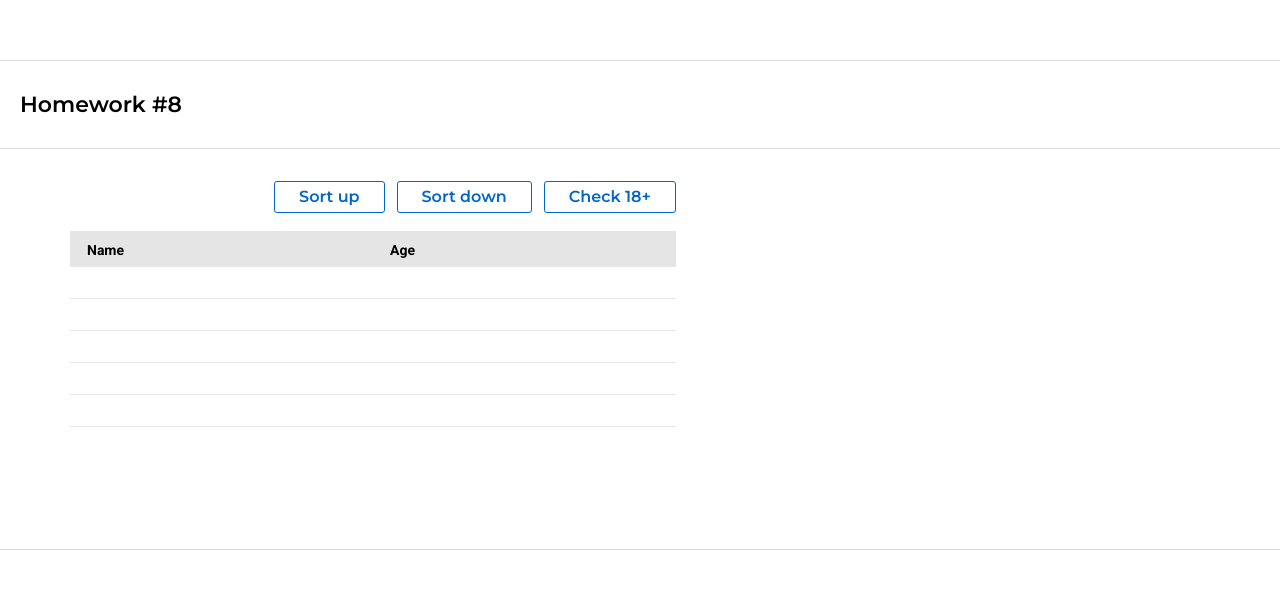
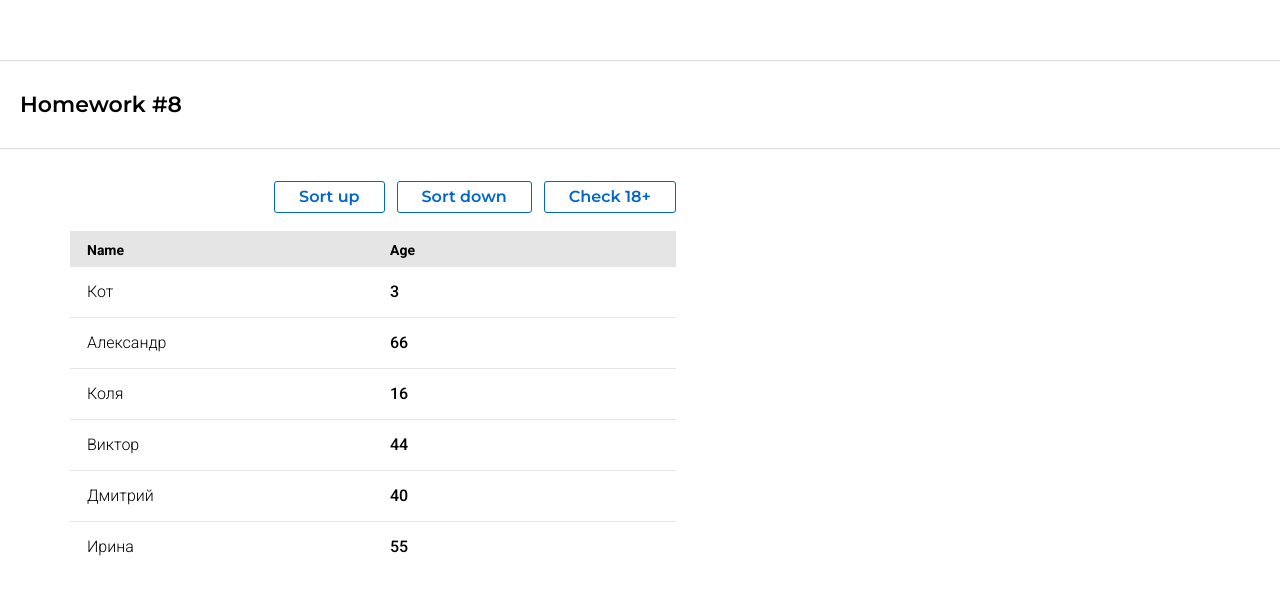
Before and after one commit to rzalyaev/hws2, a React (Create React App) app: page /#/junior in a window 1280 px wide. Shown: the part 1007-1602 px from the top of the page. Built offline with nearby package versions, Linux system fonts and the light colour scheme.

Commit message:
Add technical task solution

```diff
--- a/src/s2-homeworks/hw08/User.tsx
+++ b/src/s2-homeworks/hw08/User.tsx
@@ -12,11 +12,11 @@
         <tr id={'hw8-user-' + u._id + '-' + u.age} className={s.item}>
             <td id={'hw8-user-name-' + u._id} className={s.nameCol}>
                 {/*отобразить имя*/}
-
+                {u.name}
             </td>
-            <td id={'hw8-user-age-' + u._id}>
+            <td id={'hw8-user-age-' + u._id} className={s.ageCol}>
                 {/*отобразить возраст*/}
-
+                {u.age}
             </td>
         </tr>
     )
```
